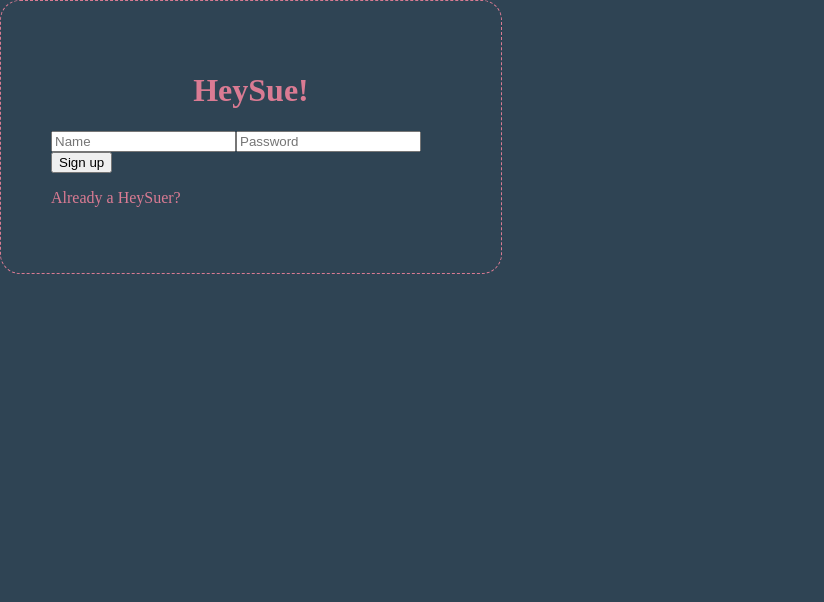
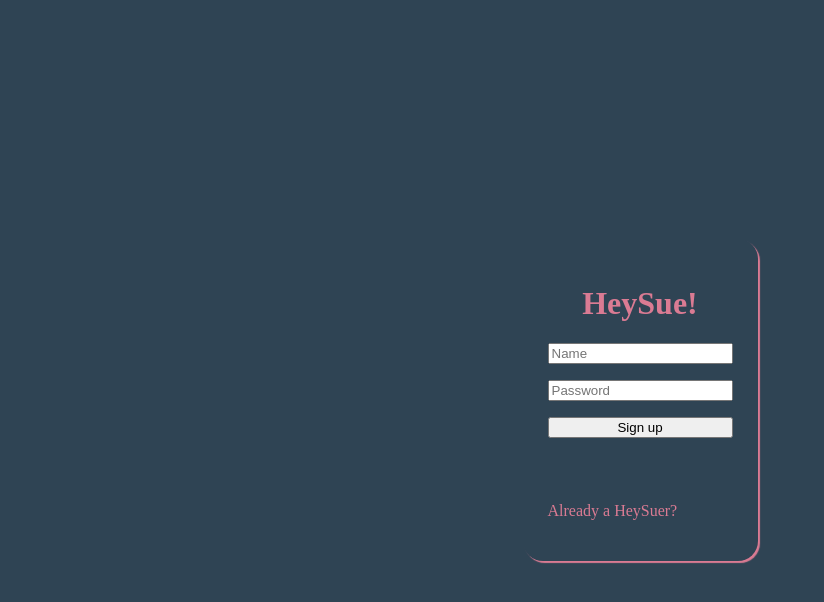
Before and after one commit to Voskii/Sue, a React (Create React App) app in the folder client/: page / in a window 1280 px wide. Shown: the top 602 px of the page, without its empty margins (0-824 px from the left). Built offline with nearby package versions, Linux system fonts and the light colour scheme.

Commit message:
css new meal comp css

```diff
--- a/client/src/App.js
+++ b/client/src/App.js
@@ -12,9 +12,9 @@
   const { token, logout} = useContext(UserContext)
   // const isTabletOrMobile = useMediaQuery({ query: '(max-width: 550px)' })
   return (
-    <div className="App">
+    <div className="">
       { token &&
-        <div className='sticky-box shrink fish'>
+        <div className=''>
           <Header logout={logout}  />
           {/* <Navbar /> */}
         </div>
--- a/client/src/components/AuthForm.jsx
+++ b/client/src/components/AuthForm.jsx
@@ -14,7 +14,7 @@
 } = props
 
 return (
-<form onSubmit={handleSubmit} className=''>
+<form onSubmit={handleSubmit} className='auth-inputs'>
     <input
         type="text"
         value={username}
--- a/client/src/components/Header.jsx
+++ b/client/src/components/Header.jsx
@@ -6,9 +6,9 @@
     const {logout, userState} = props
     console.log(userState)
     return(
-        <header style={{textAlign: 'center'}}>
-            <div style={{fontSize: '6em'}}>Hello {user.username}!</div>
-            <button onClick={logout} className='game logButt'>Logout</button>
+        <header style={{textAlign: 'center', padding: '25px'}}>
+            <div style={{fontSize: '2em'}}>🌻{user.username}🌻</div>
+            <button onClick={logout} className=''>Logout</button>
         </header>
     )
 }
--- a/client/src/components/Hey.jsx
+++ b/client/src/components/Hey.jsx
@@ -8,8 +8,8 @@
     const { user } = useContext(UserContext)
     const [ newM, setNewM ] = useState(false)
     return (
+        <div className='counter-container'>
             <div className='counter-component'>
-
                 {newM ?
                     <NewMeal setNewM={setNewM}/>
                 :
@@ -22,5 +22,7 @@
                     </div>
                 }
             </div>
+        </div>
+
     )
 }
--- a/client/src/components/StatGen.jsx
+++ b/client/src/components/StatGen.jsx
@@ -5,12 +5,14 @@
 
     const [newStat, setNewStat] = useState({
         name: '',
-        stat: ''
+        stat: '',
+        mealId: ''
     })
 
-    const addStat = () => {
+    const addStat = (newS) => {
+
         axios.post('./statId', newStat)
-            .then(res => console.log(res))
+            .then(res => console.log(`inside addStat result:`, res))
             .catch(err => console.log(err))
     }
 
@@ -22,7 +24,7 @@
     }
 
     return (
-        <form onSubmit={addStat}>
+        <form onSubmit={() => addStat(newStat)}>
                 <input
                     type='text'
                     name='name'
--- a/client/src/hey.css
+++ b/client/src/hey.css
@@ -1,7 +1,16 @@
+
+
+.counter-container{
+    display: flex;
+    flex-direction: column;
+    justify-content: center;
+    align-items: center;
+}
+
 .counter-component{
     height: 400px;
     width: 400px;
-    border: 1px dashed var(--p);
+    border: 2px dashed var(--p);
     text-align: center;
 }
 
--- a/client/src/style.css
+++ b/client/src/style.css
@@ -5,8 +5,13 @@
   --font: 1rem QuickSand;
 }
 
+html,
   body {
-  margin: 0;
+    display: flex;
+    justify-content: center;
+    align-items: center;
+    width: 100%;
+    height: 100%;
     color: var(--p);
     font-family: 'Quicksand';
     -webkit-font-smoothing: antialiased;
@@ -19,21 +24,40 @@
     monospace;
 }
 
+/* .app{
+  margin: 0 auto;
+
+} */
+
 .auth-container{
+  display: flex;
+  flex-direction: column;
+  padding: 25px;
+  justify-content: center;
+  align-items: center;
+  color: var(--p);
+  font: var(--font);
+  box-shadow: 2px 2px 1px var(--p);
+  border-radius: 20px;
+}
+
+.auth-inputs{
+  display: flex;
+  flex-direction: column;
+  gap: 1em;
+}
+
+
+
+/* .auth{
   display: flex;
   flex-direction: column;
   justify-content: center;
   align-items: center;
-  height: auto;
+  min-height: 400px;
   max-width: 400px;
   border: 1px dashed var(--p);
   border-radius: 20px;
-  color: var(--p);
-  padding: 50px;
-  font: var(--font);
-}
+  text-align: center;
 
-.auth{
-  align-items: center;
-  align-self: center;
-}
+} */
```
Also changed, not shown: 11 other files (tests, documents, lock files or other folders). Lines whose indentation alone changed are shown as unchanged.
